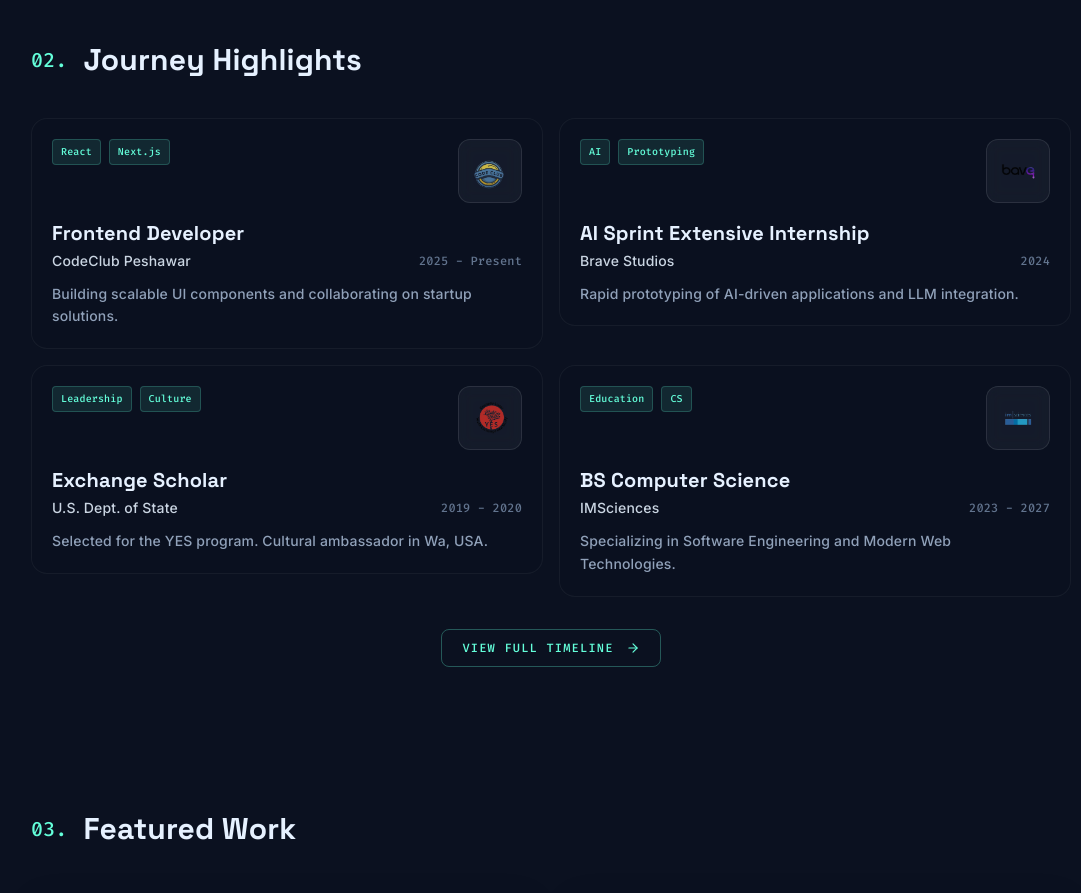
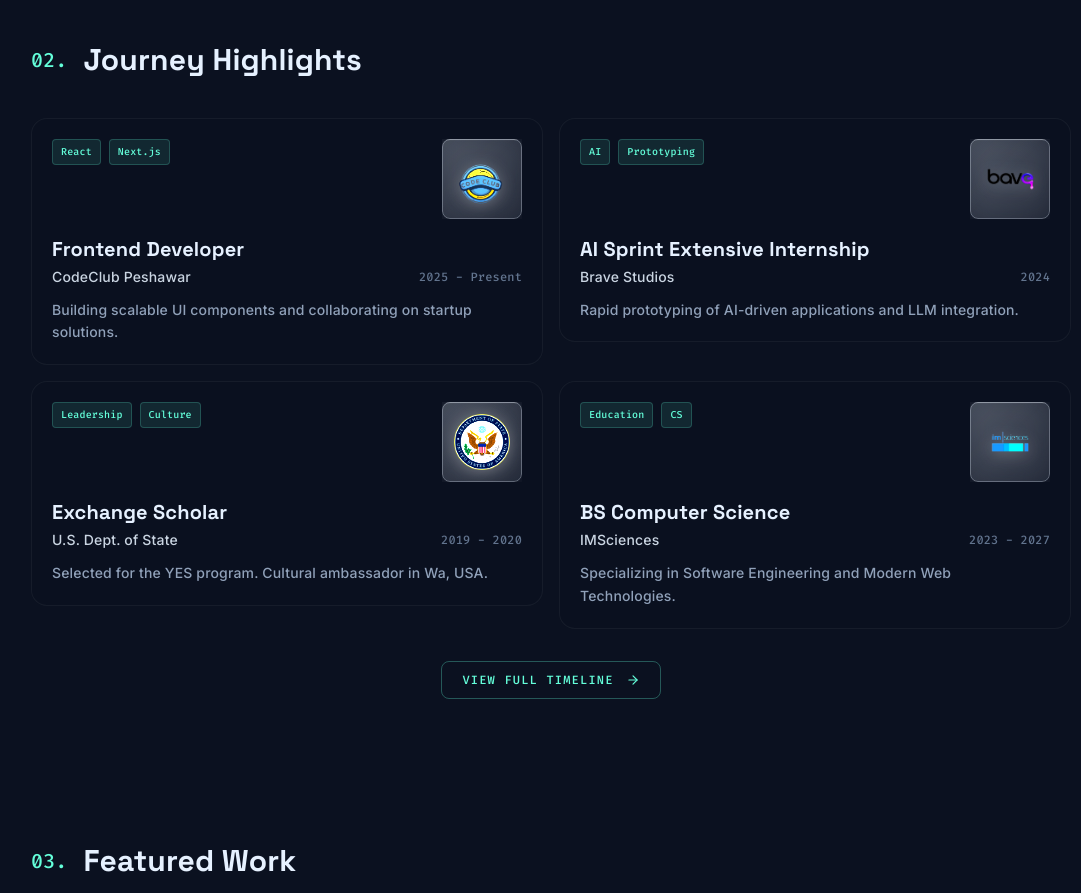
Before and after one commit to muz4miL/updated-portfolio, a Next.js app: page / in a window 1280 px wide. Shown: the part 1440-2333 px from the top of the page, without its empty margins (89-1170 px from the left). Built offline with nearby package versions, Linux system fonts and the light colour scheme.

Commit message:
fixed the logos on experience homepage

```diff
--- a/components/sections/Experience.jsx
+++ b/components/sections/Experience.jsx
@@ -73,22 +73,43 @@ const JourneyCard = ({ item }) => {
         </div>
 
         {/* The Glass Badge Logo */}
-        <div className={`
-            relative w-14 h-14 md:w-16 md:h-16
-            rounded-xl bg-white/5 border border-white/10
+        <div className="relative w-16 h-16 md:w-20 md:h-20 rounded-lg overflow-hidden">
+          {/* Main glass container */}
+          <div className="
+            absolute inset-0
+            bg-gradient-to-br from-white/20 to-white/10
             flex items-center justify-center
-            backdrop-blur-sm
-            group-hover:scale-110 transition-transform duration-500
-            ${item.color}
-        `}>
-          <Image
-            src={item.logo}
-            alt={item.company}
-            width={64}
-            height={64}
-            className="object-contain w-8 h-8 md:w-10 md:h-10 opacity-80 group-hover:opacity-100 transition-opacity"
-            unoptimized
-          />
+            shadow-[0_0_25px_rgba(255,255,255,0.1),inset_0_1px_1px_rgba(255,255,255,0.3)]
+            group-hover:shadow-[0_0_40px_rgba(100,255,218,0.4),inset_0_1px_1px_rgba(255,255,255,0.4)]
+            group-hover:from-white/25 group-hover:to-white/15
+            transition-all duration-500
+          ">
+            {/* Backdrop blur layer behind logo */}
+            <div className="absolute inset-0 backdrop-blur-md" />
+
+            {/* Inner glow effect */}
+            <div className="absolute inset-0 bg-gradient-to-br from-white/10 via-transparent to-transparent opacity-50 group-hover:opacity-70 transition-opacity duration-500" />
+
+            {/* Logo container - this scales */}
+            <div className="relative z-10 group-hover:scale-110 transition-transform duration-500">
+              <Image
+                src={item.logo}
+                alt={item.company}
+                width={80}
+                height={80}
+                className="object-contain w-11 h-11 md:w-14 md:h-14 brightness-[1.3] contrast-[1.3] saturate-[1.2] drop-shadow-[0_2px_8px_rgba(255,255,255,0.3)] group-hover:brightness-[1.4] group-hover:contrast-[1.4] group-hover:drop-shadow-[0_4px_12px_rgba(100,255,218,0.5)] transition-all duration-500"
+                unoptimized
+              />
+            </div>
+          </div>
+
+          {/* Border layer - on top, no color change on hover */}
+          <div className="
+            absolute inset-0 rounded-lg border border-white/30
+            group-hover:border-white/40
+            transition-all duration-500
+            pointer-events-none
+          " />
         </div>
       </div>
 
```
Also changed, not shown: public/logos/yes.png.
